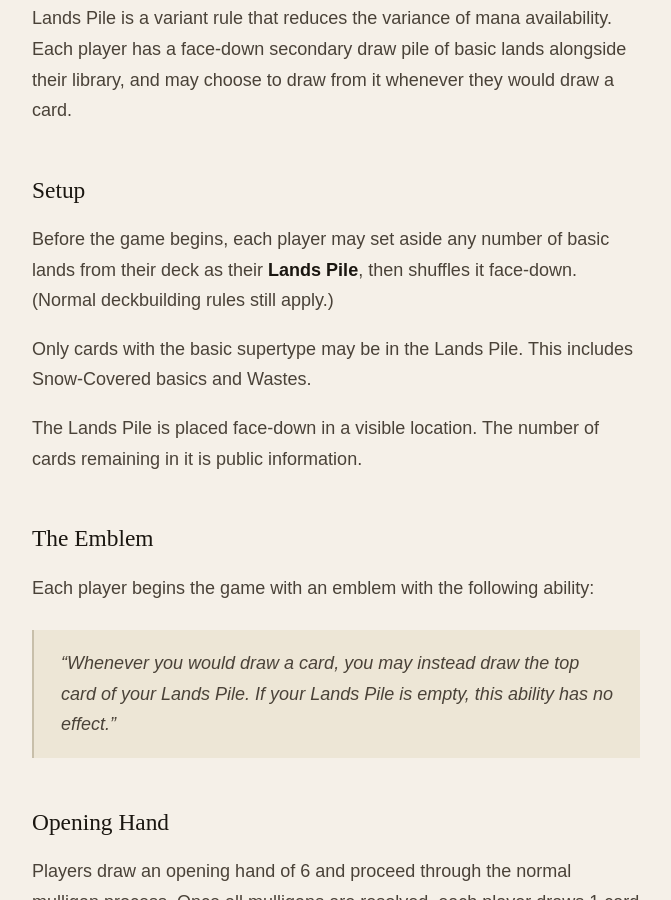
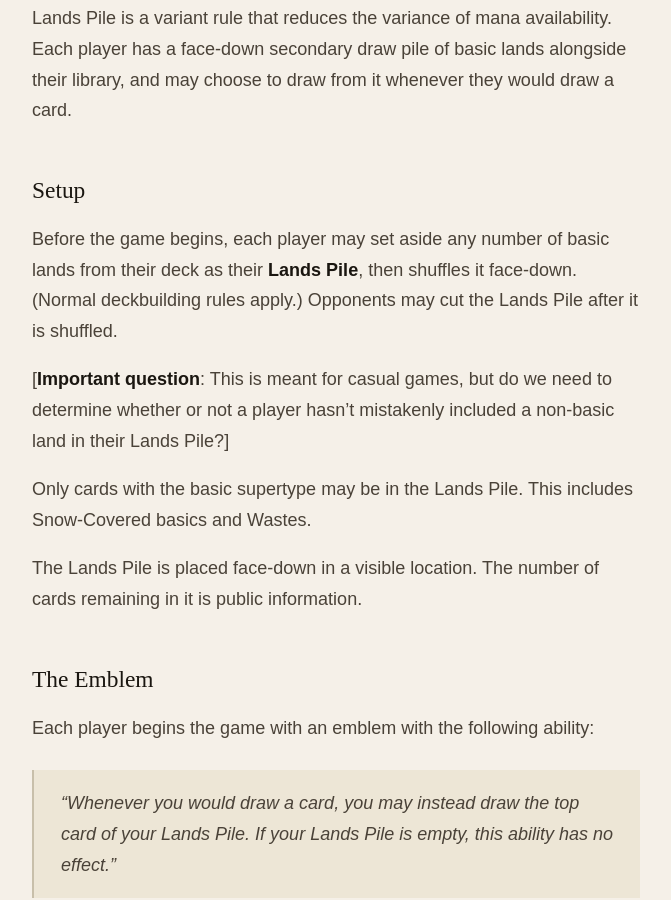
Before and after one commit to murtaugh/MTG-Lands-Pile, a Jekyll site: the page built from index.md, in a window 1280 px wide and 900 px high, scrolled down 501 px. Shown: the whole window, without its empty margins (304-975 px from the left). Built offline with Jekyll 4.4.1, drawn with Linux system fonts in a browser that asks for light colours; some web fonts are replaced.

Commit message:
Update index.md

```diff
--- a/index.md
+++ b/index.md
@@ -16,7 +16,9 @@ Lands Pile is a variant rule that reduces the variance of mana availability. Eac
 
 ## Setup
 
-Before the game begins, each player may set aside any number of basic lands from their deck as their **Lands Pile**, then shuffles it face-down. (Normal deckbuilding rules still apply.)
+Before the game begins, each player may set aside any number of basic lands from their deck as their **Lands Pile**, then shuffles it face-down. (Normal deckbuilding rules apply.) Opponents may cut the Lands Pile after it is shuffled.
+
+[**Important question**: This is meant for casual games, but do we need to determine whether or not a player hasn't mistakenly included a non-basic land in their Lands Pile?]
 
 Only cards with the basic supertype may be in the Lands Pile. This includes Snow-Covered basics and Wastes.
 
```
